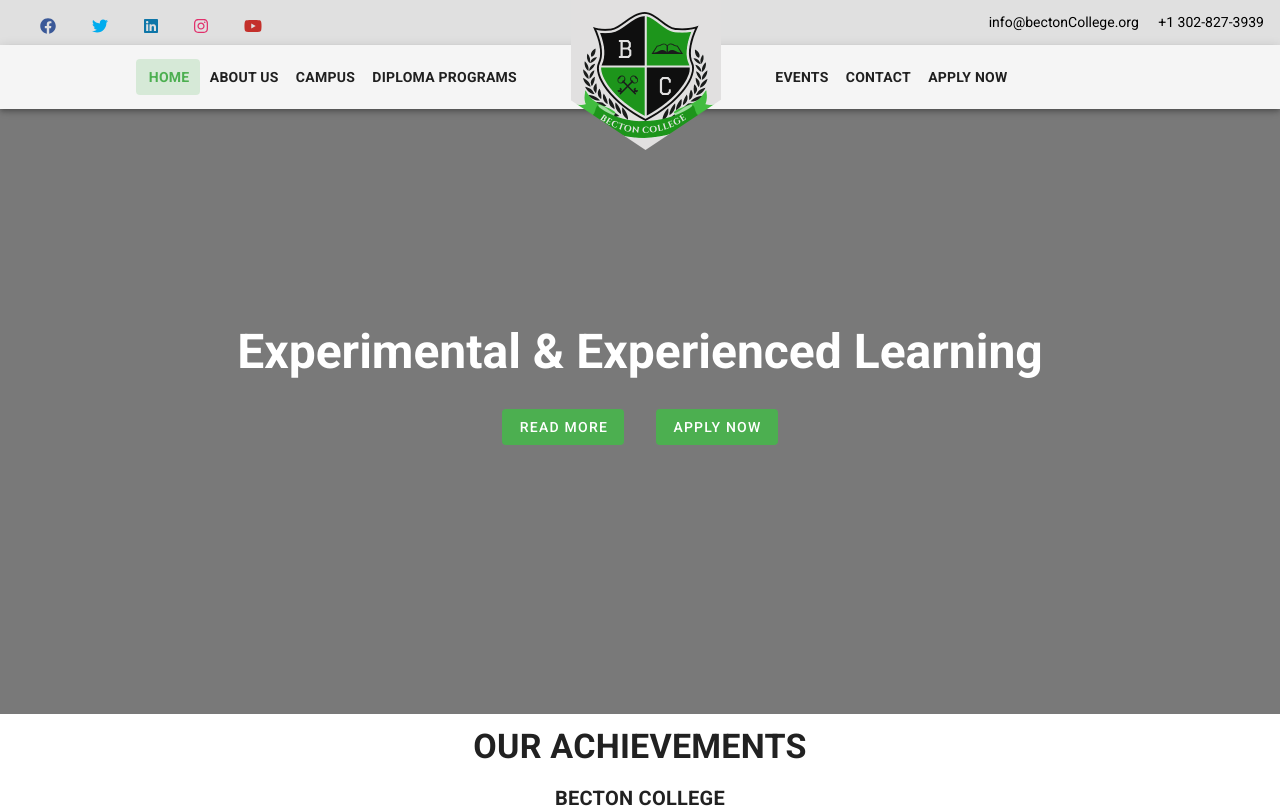
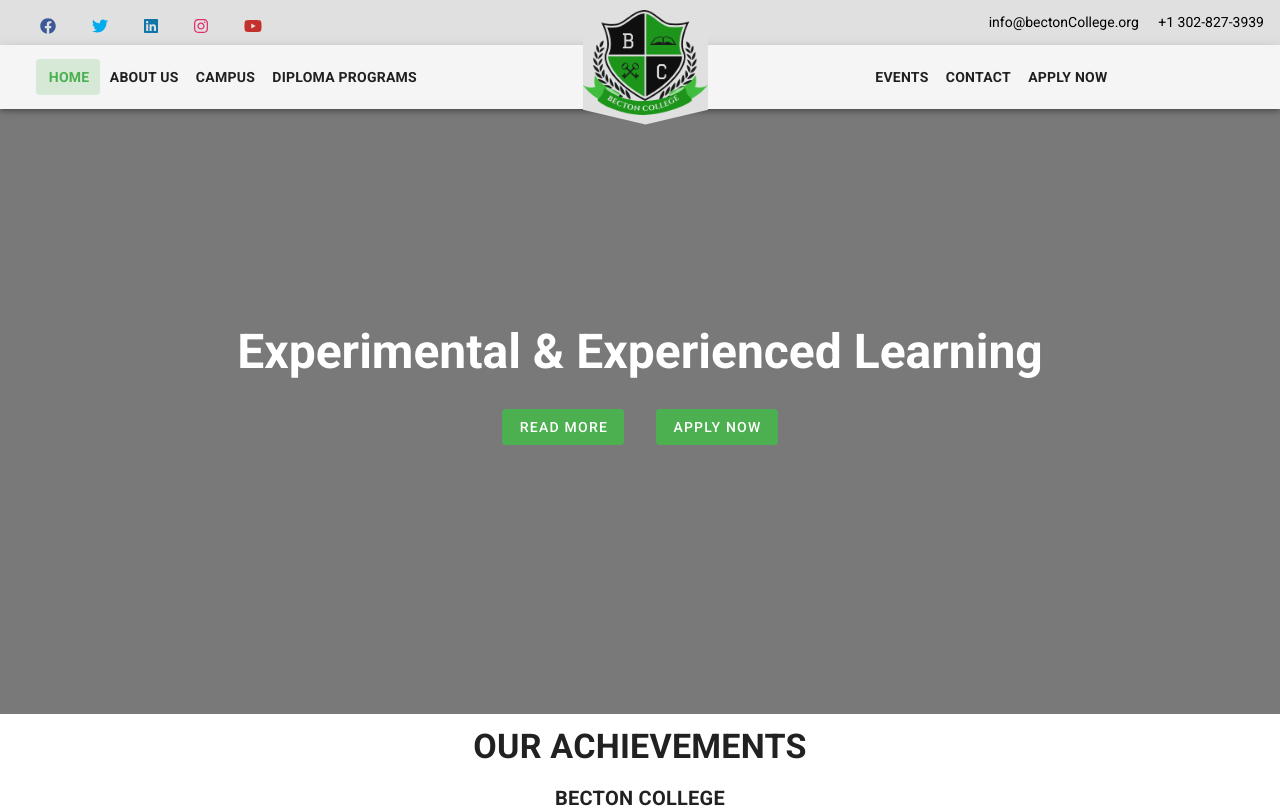
Before and after one commit to ManiSrinivasa1999/Becton-university, a Vue app: page / in a window 1280 px wide. Shown: the top 808 px of the page. Built offline with nearby package versions, Linux system fonts and the light colour scheme.

Commit message:
logo position fixed

```diff
--- a/src/components/Header.vue
+++ b/src/components/Header.vue
@@ -54,7 +54,15 @@
           class="text-h4 font-weight-bold mr-2 ml-2"
         >
           <div class="college-name">
-            <v-img eager src="../assets/logo-new.png" height="150" width="225" contain></v-img>
+            <v-img
+              class="px-5"
+              eager
+              src="../assets/logo.png"
+              height="125"
+              width="425"
+              contain
+            >
+            </v-img>
           </div>
         </div>
         <div v-if="$vuetify.breakpoint.lgAndUp" class="mr-16 pr-16">
@@ -193,9 +201,9 @@ export default {
 }
 
 .college-name {
-  clip-path: polygon(0% 0%, 100% 0, 100% 50%, 50% 100%, 0 50%);
+  clip-path: polygon(0% 0%, 100% 0, 100% 60%, 50% 100%, 0 60%);
   position: relative;
-  top: -2px
+  top: -15px;
 }
 
 </style>
```
Also changed, not shown: src/assets/logo-new.png (deleted), src/assets/logo.png (added).
